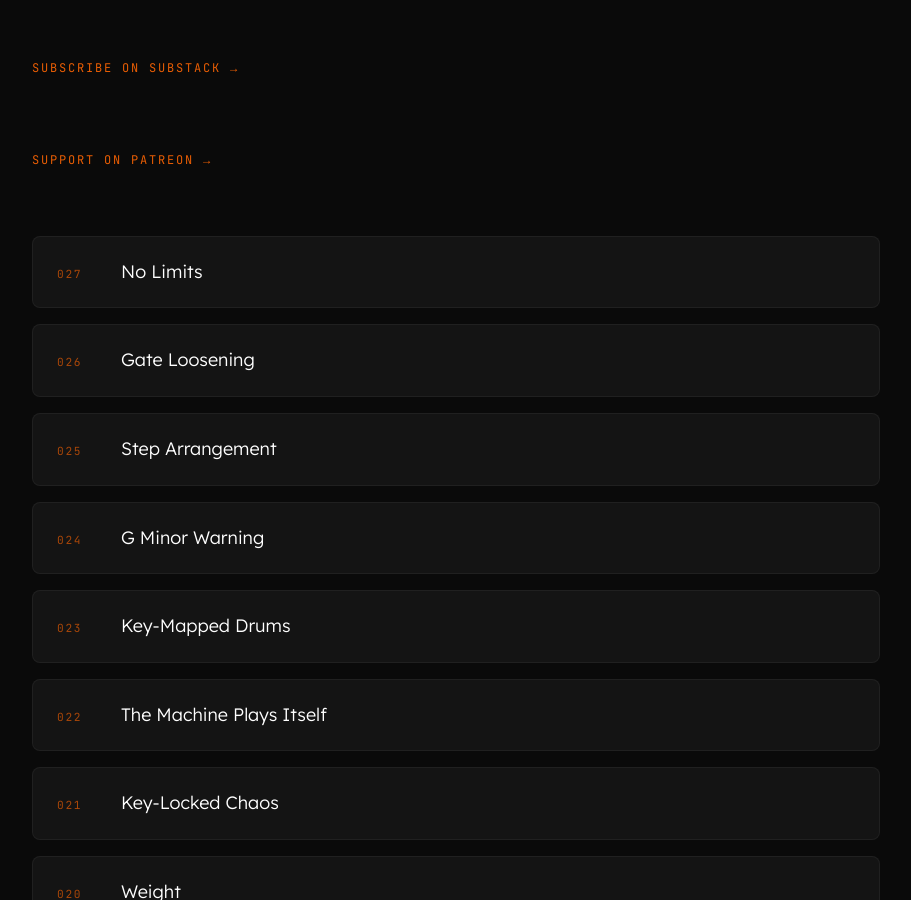
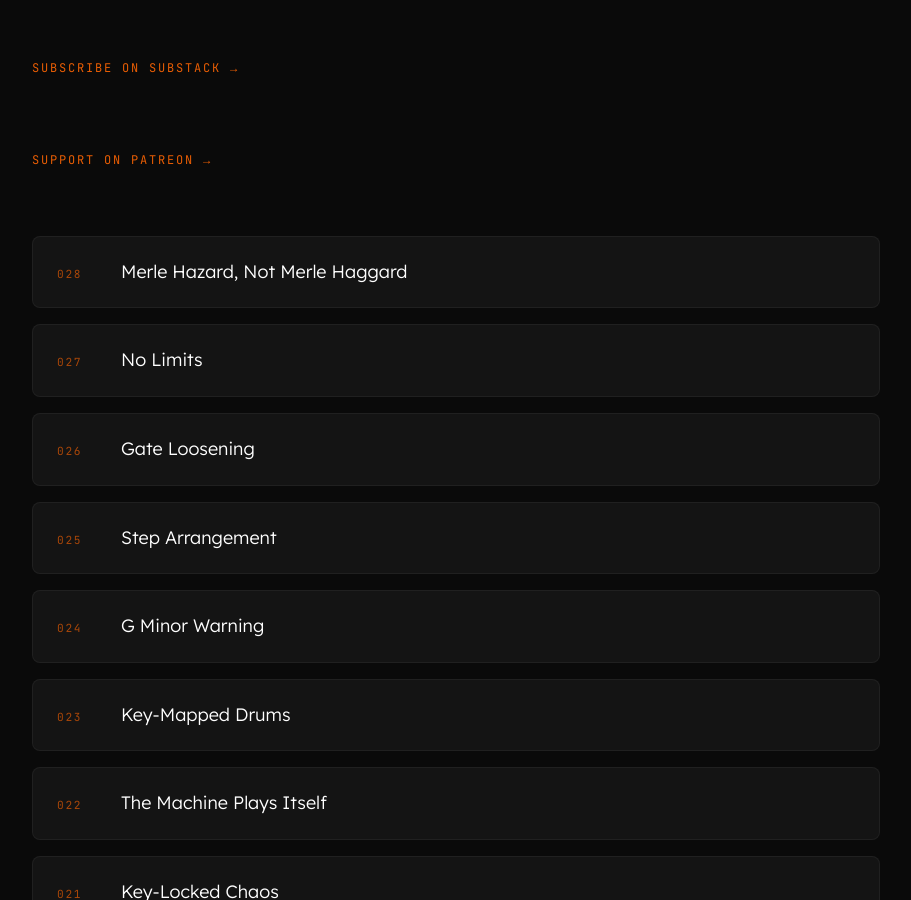
Before and after one commit to folk-sequence/folk-sequence.github.io, a Jekyll site: the page built from index.md, in a window 1280 px wide and 900 px high, scrolled down 582 px. Shown: the whole window, without its empty margins (184-1095 px from the left). Built offline with Jekyll 4.4.1, drawn with Linux system fonts in a browser that asks for light colours.

Commit message:
Add episode 028 — Merle Hazard, Not Merle Haggard

```diff
--- a/index.md
+++ b/index.md
@@ -13,6 +13,7 @@ description: "Companion essays for the Folk Sequence daily Bitwig music producti
 <p class="intro-watch"><a href="https://www.patreon.com/cw/FolkSequence" target="_blank" rel="noopener">Support on Patreon →</a></p>
 
 <ul class="episode-list">
+  <li><a href="/028-merle-hazard-not-merle-haggard/"><span class="ep-num">028</span><span class="ep-title">Merle Hazard, Not Merle Haggard</span></a></li>
   <li><a href="/027-no-limits/"><span class="ep-num">027</span><span class="ep-title">No Limits</span></a></li>
   <li><a href="/026-gate-loosening/"><span class="ep-num">026</span><span class="ep-title">Gate Loosening</span></a></li>
   <li><a href="/025-step-arrangement/"><span class="ep-num">025</span><span class="ep-title">Step Arrangement</span></a></li>
```
